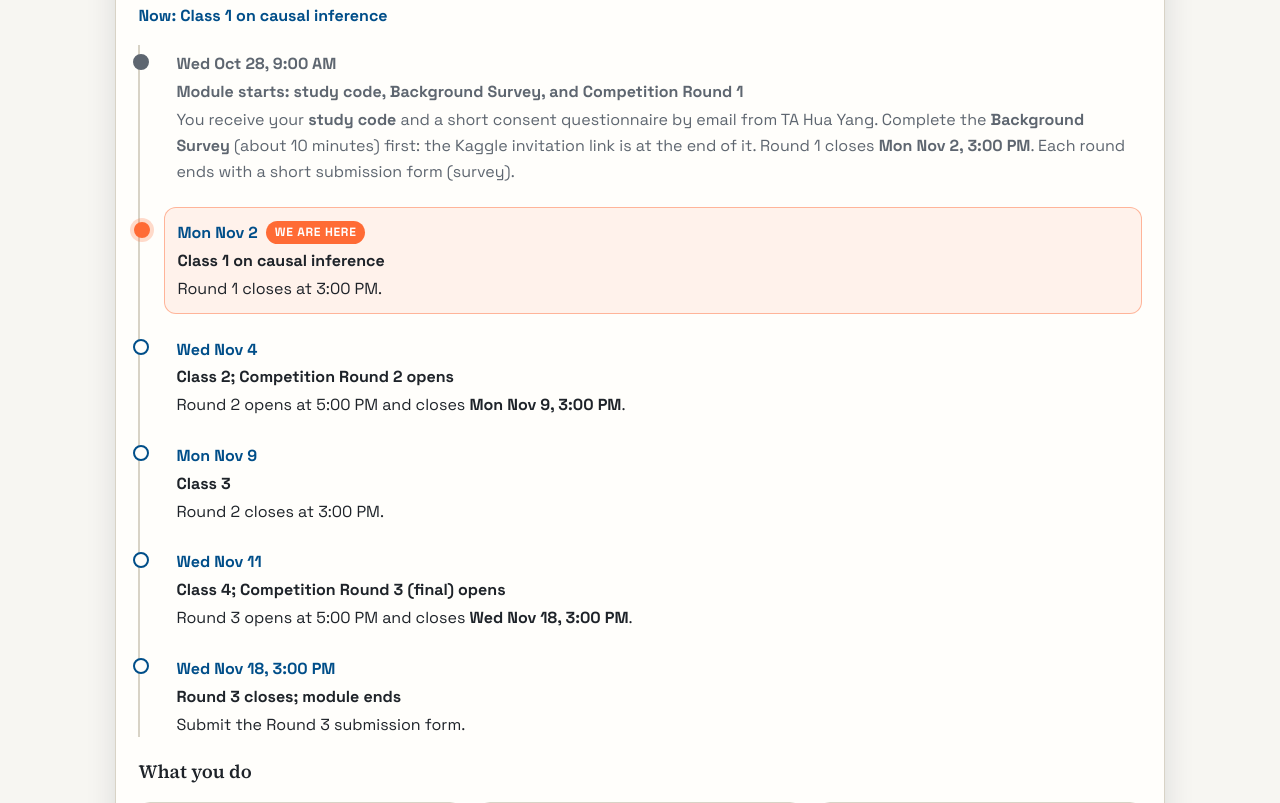
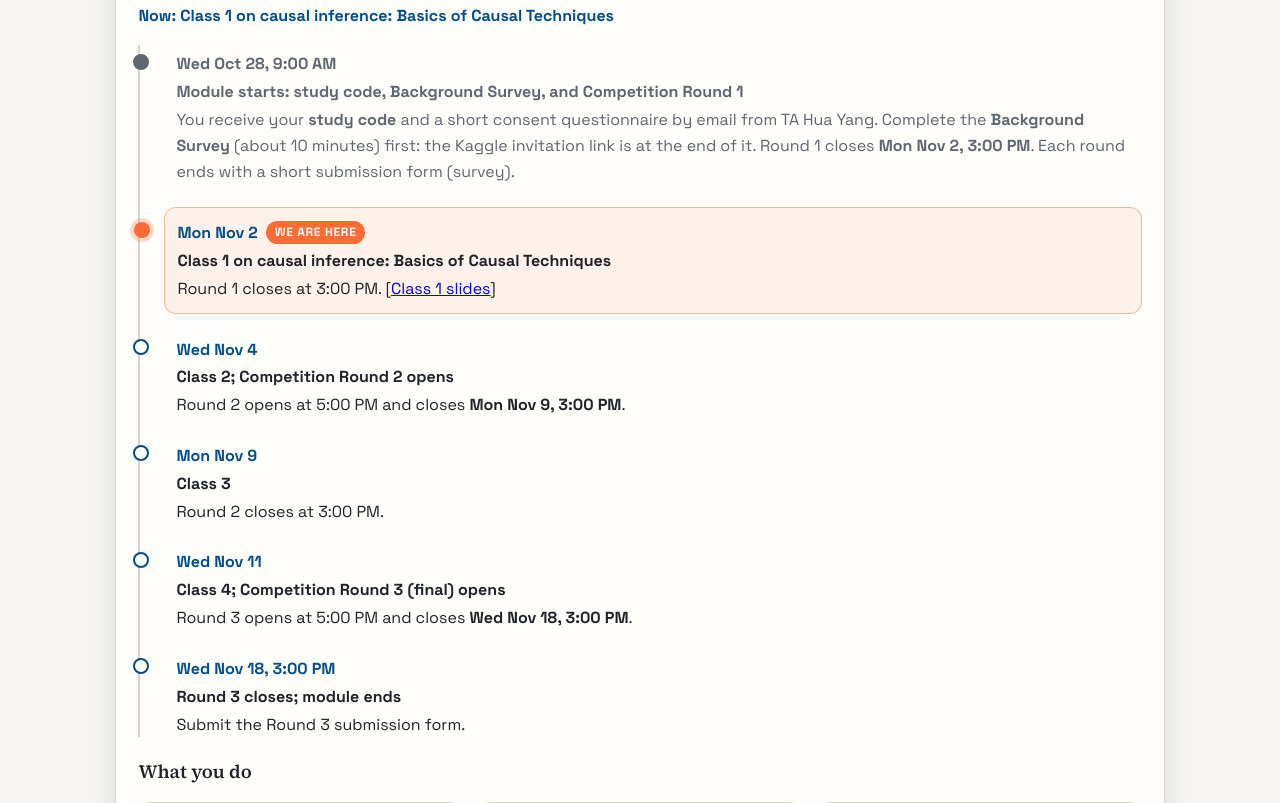
Before and after one commit to TAI4SE/TAI4SE.github.io, a plain HTML site: page index.html in a window 1280 px wide. Shown: the part 4840-5643 px from the top of the page. Drawn offline with Linux system fonts and the light colour scheme.

Commit message:
Add Class 1 slides link to causal module timeline
Co-Authored-By: Claude Opus 5.5 <noreply@anthropic.com>

```diff
--- a/index.html
+++ b/index.html
@@ -408,8 +408,8 @@
           </li>
           <li class="timeline-item" data-at="2026-11-02T15:00">
             <p class="timeline-date">Mon Nov 2</p>
-            <p class="timeline-title">Class 1 on causal inference</p>
-            <p>Round 1 closes at 3:00 PM.</p>
+            <p class="timeline-title">Class 1 on causal inference: Basics of Causal Techniques</p>
+            <p>Round 1 closes at 3:00 PM. [<a href="https://docs.google.com/presentation/d/1Ad8CfOaYzPL25OH2he8LghqSz7T11HNB/edit?usp=sharing&amp;ouid=116828530810030219548&amp;rtpof=true&amp;sd=true" target="_blank" rel="noopener noreferrer">Class 1 slides</a>]</p>
           </li>
           <li class="timeline-item" data-at="2026-11-04T15:00">
             <p class="timeline-date">Wed Nov 4</p>
```
